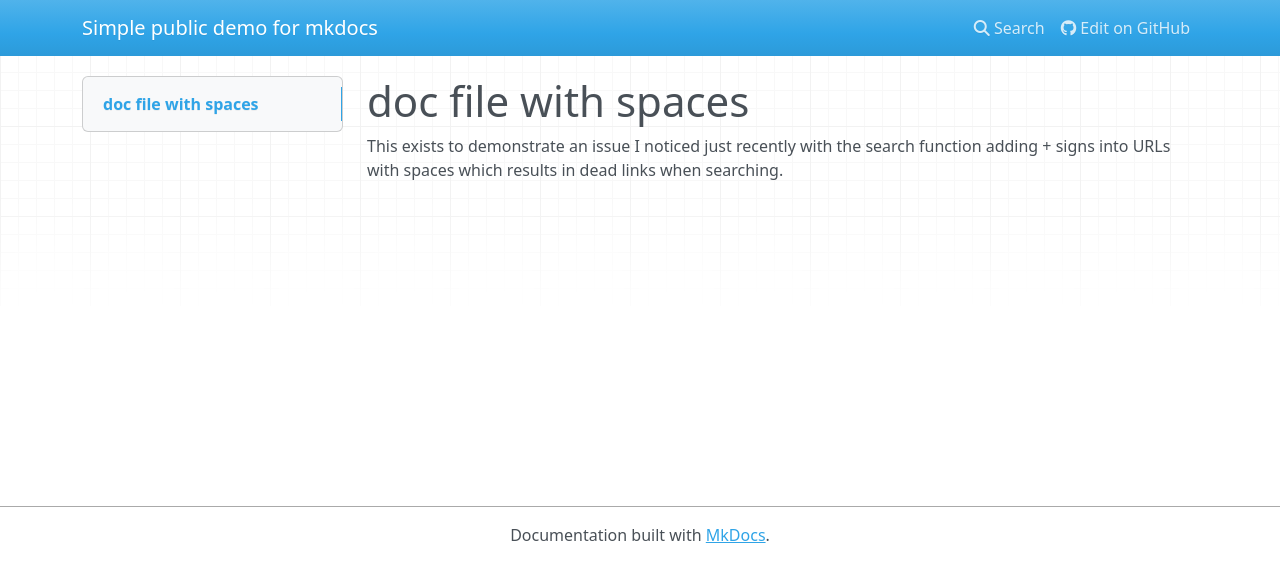
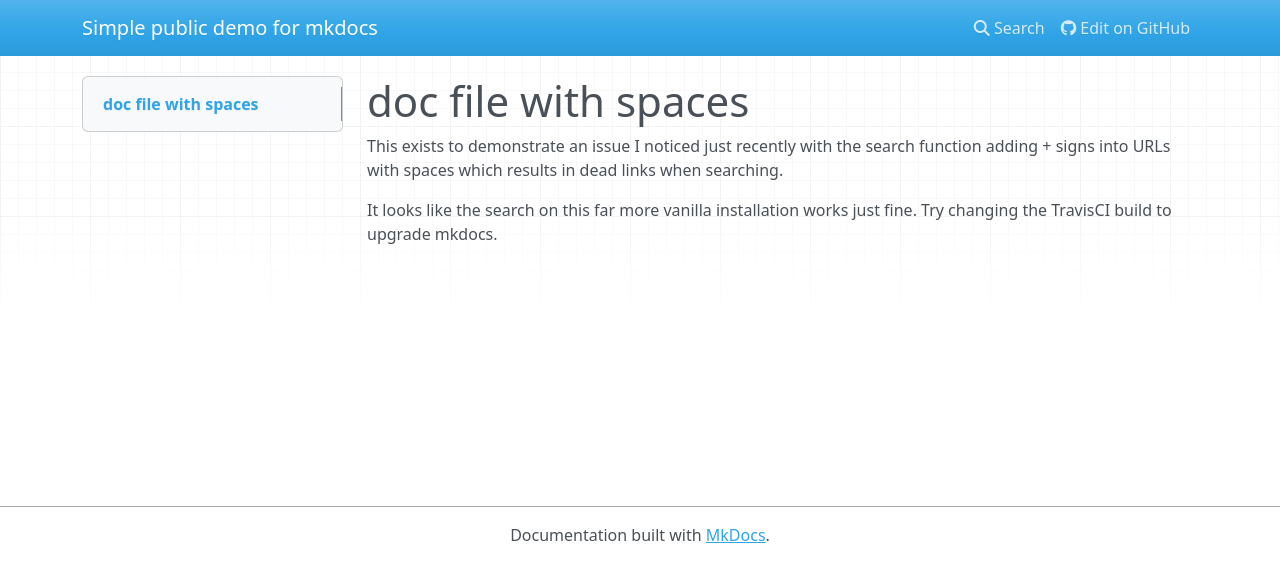
Before and after one commit to sbonds/mkdocs-simple-demo, an MkDocs documentation site: the page built from docs/doc file with spaces.md, in a window 1280 px wide. Shown: the top 582 px of the page. Built offline with MkDocs 1.6.1, drawn with Linux system fonts in a browser that asks for light colours; nearby versions of some CDN libraries.

Commit message:
Perhaps I'm not using the most recent mkdocs-material?

```diff
--- a/.travis.yml
+++ b/.travis.yml
@@ -6,6 +6,7 @@
 install:
 - pip install mdx_truly_sane_lists
 - pip install https://github.com/mkdocs/mkdocs/archive/9ae04213b9e2ed6625217ca0d6db2bf69a0c1205.tar.gz
+- pip install --ignore-installed mkdocs-material
 
 script: true # Skip script (Don't use this if one already exists)
 
--- a/docs/doc file with spaces.md
+++ b/docs/doc file with spaces.md
@@ -1,3 +1,5 @@
 # doc file with spaces
 
 This exists to demonstrate an issue I noticed just recently with the search function adding + signs into URLs with spaces which results in dead links when searching.
+
+It looks like the search on this far more vanilla installation works just fine. Try changing the TravisCI build to upgrade mkdocs.
```
